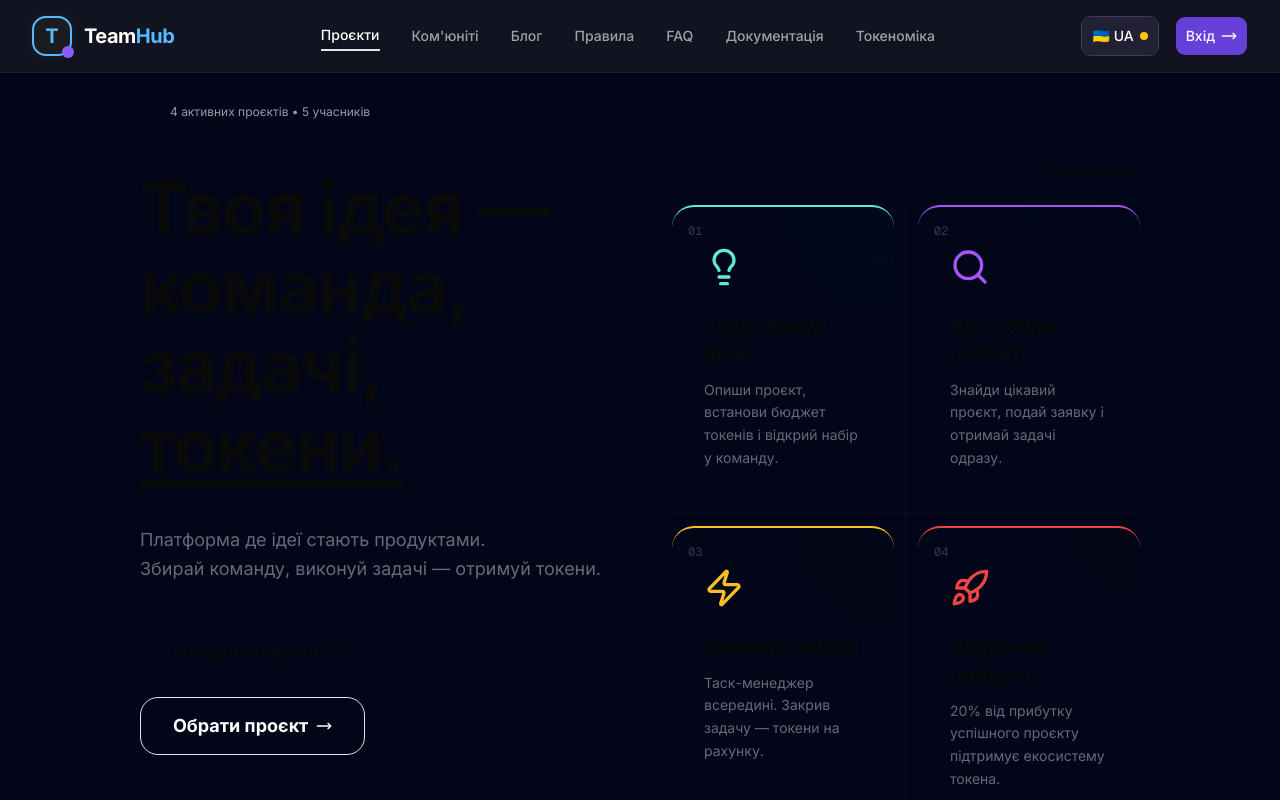
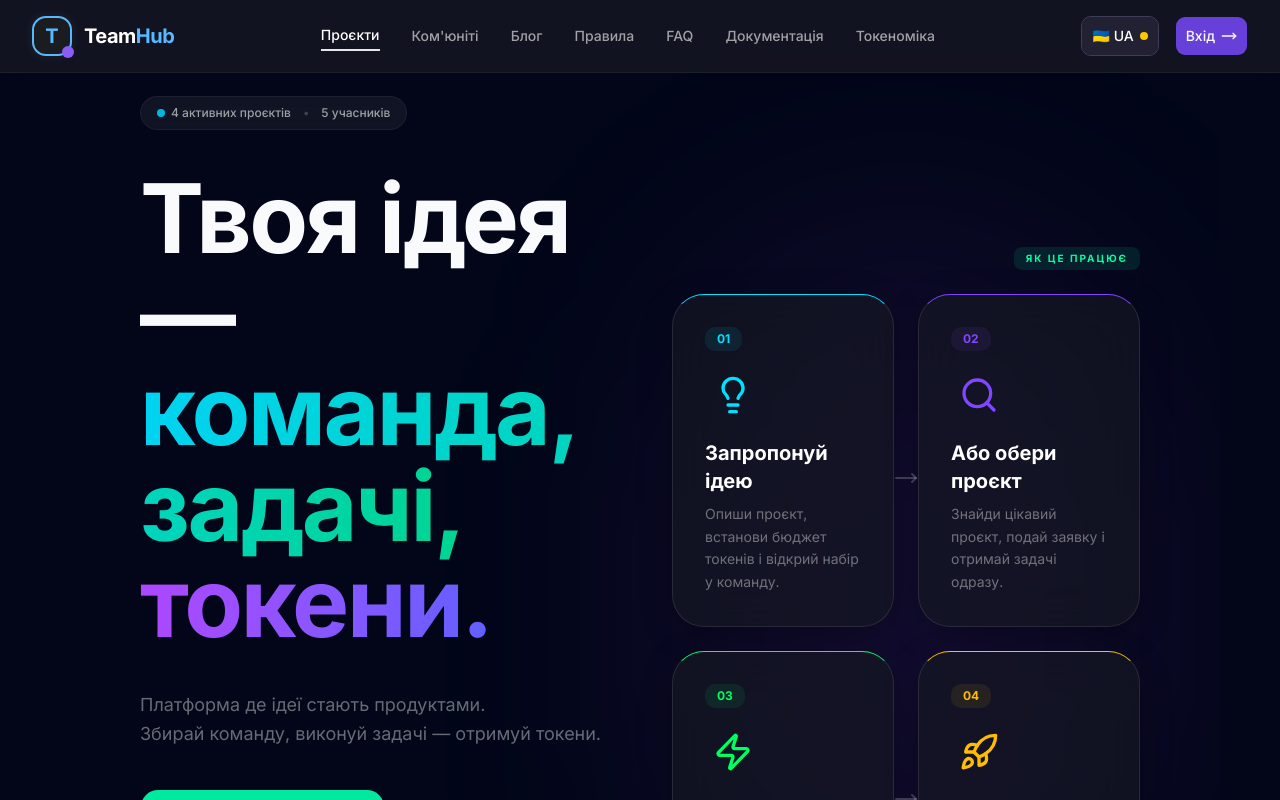
Before and after one commit to KratosHome/open-team, a Next.js app in the folder frontend/: page / in a window 1280 px wide. Shown: the top 800 px of the page. Built offline with nearby package versions, Linux system fonts and the light colour scheme.

Commit message:
add `Logo` component and integrate it into Navbar; refactor TeamHubLanding layout for consistency

```diff
--- a/frontend/src/app/globals.css
+++ b/frontend/src/app/globals.css
@@ -116,12 +116,21 @@
   --sidebar-ring: oklch(0.556 0 0);
 }
 
+@layer utilities {
+  .text-gradient-cyan {
+    @apply bg-gradient-to-r from-cyan-400 to-emerald-400 bg-clip-text text-transparent;
+  }
+  .glass {
+    @apply border border-white/10 bg-[#161922]/60 backdrop-blur-xl shadow-[0_8px_32px_0_rgba(0,0,0,0.3)];
+  }
+}
+
 @layer base {
   * {
     @apply border-border outline-ring/50;
   }
   body {
-    @apply bg-background text-foreground;
+    @apply bg-[#0c0e14] text-slate-50 antialiased;
   }
   html {
     @apply font-sans;
--- a/frontend/src/components/landing/TeamHubLanding.tsx
+++ b/frontend/src/components/landing/TeamHubLanding.tsx
@@ -16,9 +16,9 @@ const StatCard = ({
   value: string;
   sublabel: string;
 }) => (
-  <div className="glass flex min-w-[140px] flex-col gap-1 rounded-2xl p-6">
-    <span className="text-3xl font-bold">{value}</span>
-    <span className="text-xs tracking-wider text-white/40 uppercase">{sublabel}</span>
+  <div className="glass flex flex-col gap-1 rounded-2xl px-8 py-6 min-w-[130px]">
+    <span className="text-4xl font-bold">{value}</span>
+    <span className="text-sm text-white/40">{sublabel}</span>
   </div>
 );
 
@@ -36,19 +36,25 @@ const StepCard = ({
   color: string;
 }) => (
   <div
-    className="glass group relative overflow-hidden rounded-3xl border-t-2 p-8 transition-all duration-300 hover:bg-white/10"
+    className="glass group relative flex flex-col items-start gap-4 rounded-[32px] border-t-2 p-8 transition-all duration-300 hover:bg-white/5"
     style={{ borderTopColor: color }}
   >
-    <div className="absolute top-4 left-4 font-mono text-xs text-white/20">{number}</div>
-    <div className="mt-2 mb-6">
-      <Icon className="h-10 w-10" style={{ color }} />
+    <div
+      className="inline-flex items-center justify-center rounded-lg px-3 py-1 text-xs font-bold"
+      style={{ backgroundColor: `${color}15`, color }}
+    >
+      {number}
     </div>
-    <h3 className="mb-3 text-xl font-bold">{title}</h3>
-    <p className="text-sm leading-relaxed text-white/40">{description}</p>
-    <div
-      className="absolute top-0 right-0 -mt-16 -mr-16 h-32 w-32 rounded-full bg-current opacity-[0.03] blur-3xl transition-opacity group-hover:opacity-[0.08]"
-      style={{ color }}
-    />
+
+    <div className="flex flex-col items-start gap-4">
+      <div className="flex h-14 w-14 items-center justify-center rounded-2xl">
+        <Icon className="h-10 w-10" style={{ color }} />
+      </div>
+      <div className="flex flex-col gap-2">
+        <h3 className="text-xl font-bold text-white">{title}</h3>
+        <p className="text-sm leading-relaxed text-white/40">{description}</p>
+      </div>
+    </div>
   </div>
 );
 
@@ -58,16 +64,22 @@ export const TeamHubLanding = () => {
       <main className="grid grid-cols-1 items-center gap-16 lg:grid-cols-2">
         {/* Left Column */}
         <div className="flex flex-col gap-10">
-          <div className="glass inline-flex w-fit items-center gap-2 rounded-full px-4 py-2 text-xs text-white/60">
-            <span className="bg-brand-green h-1.5 w-1.5 animate-pulse rounded-full"></span>4
-            активних проєктів • 5 учасників
+          <div className="inline-flex w-fit items-center gap-3 rounded-2xl bg-[#1e2230]/50 px-4 py-2 text-xs font-medium text-white/60 backdrop-blur-sm border border-white/5">
+            <div className="flex items-center gap-1.5">
+               <span className="relative flex h-2 w-2">
+                <span className="animate-ping absolute inline-flex h-full w-full rounded-full bg-cyan-400 opacity-75"></span>
+                <span className="relative inline-flex rounded-full h-2 w-2 bg-cyan-500"></span>
+              </span>
+              <span>4 активних проєктів</span>
+            </div>
+            <span className="text-white/20">•</span>
+            <span>5 учасників</span>
           </div>
 
-          <h1 className="font-sans text-6xl leading-[1.1] font-bold tracking-tight md:text-7xl">
-            Твоя ідея —<span className="text-gradient-green block">команда, задачі,</span>
-            <span className="text-gradient-purple decoration-brand-purple/30 block underline underline-offset-8">
-              токени.
-            </span>
+          <h1 className="font-sans text-6xl leading-[1] font-bold tracking-tight md:text-8xl">
+            Твоя ідея —<br />
+            <span className="text-gradient-cyan">команда, задачі,</span><br />
+            <span className="bg-gradient-to-r from-purple-500 to-indigo-500 bg-clip-text text-transparent">токени.</span>
           </h1>
 
           <p className="max-w-lg text-lg leading-relaxed text-white/40">
@@ -76,13 +88,11 @@ export const TeamHubLanding = () => {
           </p>
 
           <div className="flex flex-wrap gap-4">
-            <Button className="bg-brand-green hover:bg-brand-green/90 text-brand-dark group flex items-center gap-2 rounded-2xl px-8 py-7 text-lg font-bold transition-transform hover:scale-105 active:scale-95">
-              Створити проєкт{' '}
-              <MoveRight className="h-5 w-5 transition-transform group-hover:translate-x-1" />
+            <Button className="h-16 px-8 rounded-2xl bg-[#00e99f] hover:bg-[#00e99f]/90 text-black text-lg font-bold flex items-center gap-2 group transition-all hover:scale-[1.02]">
+              Створити проєкт <MoveRight className="h-5 w-5 group-hover:translate-x-1 transition-transform" />
             </Button>
-            <Button className="bg-brand-purple/20 border-brand-purple/30 hover:bg-brand-purple/30 group flex items-center gap-2 rounded-2xl border px-8 py-7 text-lg font-bold text-white transition-transform hover:scale-105 active:scale-95">
-              Обрати проєкт{' '}
-              <MoveRight className="h-5 w-5 transition-transform group-hover:translate-x-1" />
+            <Button className="h-16 px-8 rounded-2xl bg-[#6d48ff] hover:bg-[#6d48ff]/90 text-white text-lg font-bold flex items-center gap-2 group transition-all hover:scale-[1.02]">
+              Обрати проєкт <MoveRight className="h-5 w-5 group-hover:translate-x-1 transition-transform" />
             </Button>
           </div>
 
@@ -94,48 +104,57 @@ export const TeamHubLanding = () => {
         </div>
 
         {/* Right Column */}
-        <div className="relative">
-          <div className="text-brand-green absolute -top-10 right-0 mb-4 text-[10px] font-bold tracking-widest uppercase">
-            Як це працює
+        <div className="relative flex flex-col gap-6 pt-4">
+          <div className="flex justify-start md:justify-end">
+            <div className="text-[#00ffa2] text-[10px] font-bold tracking-[0.2em] uppercase bg-[#00ffa2]/10 px-3 py-1 rounded-md">
+              Як це працює
+            </div>
           </div>
 
-          <div className="relative z-10 grid grid-cols-1 gap-6 md:grid-cols-2">
+          <div className="grid grid-cols-1 gap-6 md:grid-cols-2 relative">
             <StepCard
               number="01"
               icon={Lightbulb}
               title="Запропонуй ідею"
               description="Опиши проєкт, встанови бюджет токенів і відкрий набір у команду."
-              color="#5eead4"
+              color="#00e1ff"
             />
+
+            <div className="hidden md:flex absolute top-1/4 left-[calc(50%-12px)] z-10 text-white/20">
+              <MoveRight className="h-6 w-6" />
+            </div>
+
             <StepCard
               number="02"
               icon={Search}
               title="Або обери проєкт"
               description="Знайди цікавий проєкт, подай заявку і отримай задачі одразу."
-              color="#a855f7"
+              color="#8146ff"
             />
+
             <StepCard
               number="03"
               icon={Zap}
               title="Виконуй задачі"
               description="Таск-менеджер всередині. Закрив задачу — токени на рахунку."
-              color="#fbbf24"
+              color="#00ff62"
             />
+
+            <div className="hidden md:flex absolute bottom-1/4 left-[calc(50%-12px)] z-10 text-white/20">
+              <MoveRight className="h-6 w-6" />
+            </div>
+
             <StepCard
               number="04"
               icon={Rocket}
               title="Запускай продукт"
               description="20% від прибутку успішного проєкту підтримує екосистему токена."
-              color="#ef4444"
+              color="#ffbc00"
             />
-
-            {/* Connecting arrows effect (subtle) */}
-            <div className="absolute top-1/2 right-0 left-0 z-0 hidden h-px -translate-y-1/2 bg-white/5 md:block"></div>
-            <div className="absolute top-0 bottom-0 left-1/2 z-0 hidden w-px -translate-x-1/2 bg-white/5 md:block"></div>
           </div>
 
           {/* Background Glow */}
-          <div className="bg-brand-purple/10 absolute top-1/2 left-1/2 -z-10 h-[120%] w-[120%] -translate-x-1/2 -translate-y-1/2 rounded-full blur-[120px]" />
+          <div className="absolute top-1/2 left-1/2 -z-10 h-[100%] w-[100%] -translate-x-1/2 -translate-y-1/2 rounded-full bg-purple-500/10 blur-[120px]" />
         </div>
       </main>
     </div>
```
